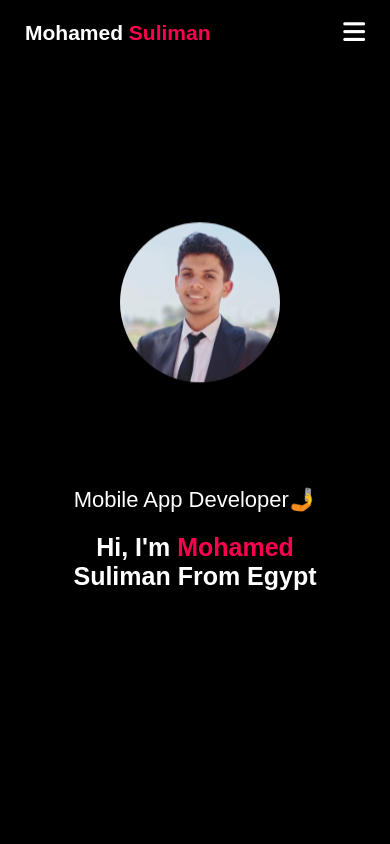
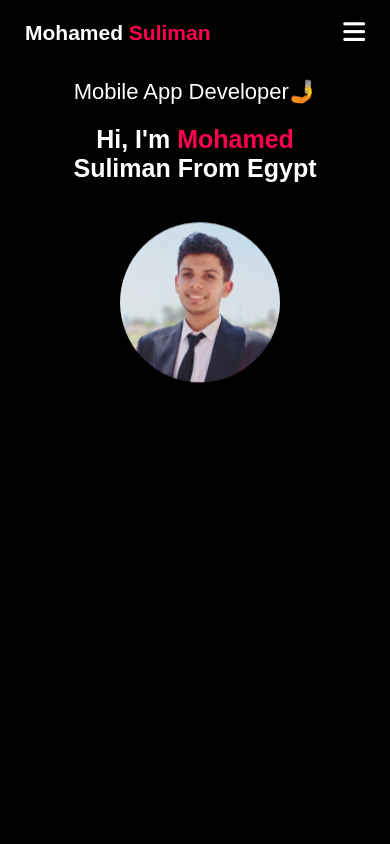
Before and after one commit to mohamedSolaiman11/portfolio, a plain HTML site: page index.html in a window 390 px wide. Shown: the top 844 px of the page. Drawn offline with Linux system fonts and the light colour scheme.

Commit message:
Update style.css

```diff
--- a/style.css
+++ b/style.css
@@ -635,11 +635,10 @@ nav .fas {
             object-fit: cover;
         }
 
-    .header-text {
-        margin-top: 130%;
-        margin-bottom:160px;
-        text-align:center
-    }
+        .header-text {
+            margin-top: 10%;
+            text-align:center
+        }
         .header-text p {
             font-size: 22px;
         }
```
